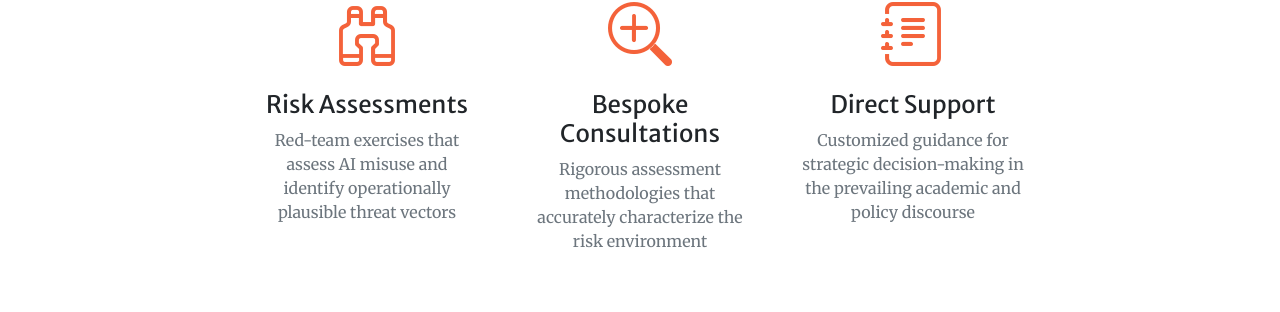
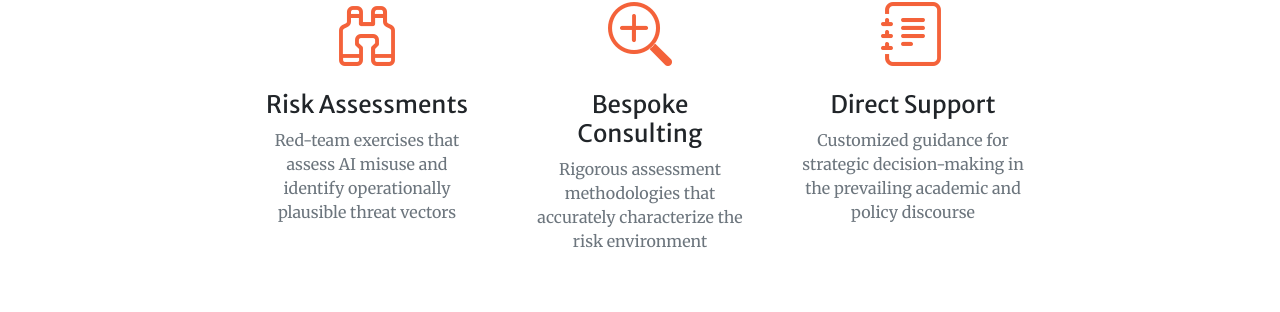
Before and after one commit to cl-vlts/vaultis.github.io, a Jekyll site: the page built from index.md, in a window 1280 px wide and 900 px high, scrolled down 1008 px. Shown: the part 171-483 px from the top of the window. Built offline with Jekyll 4.4.1, drawn with Linux system fonts in a browser that asks for light colours; comment, search, counter and statistics services are not loaded.

Commit message:
Update index.md

```diff
--- a/index.md
+++ b/index.md
@@ -17,7 +17,7 @@ sections:
       - title: Risk Assessments
         text: Red-team exercises that assess AI misuse and identify operationally plausible threat vectors
         icon: bi-binoculars
-      - title: Bespoke Consultations
+      - title: Bespoke Consulting
         text: Rigorous assessment methodologies that accurately characterize the risk environment
         icon: bi-zoom-in
       - title: Direct Support
```
